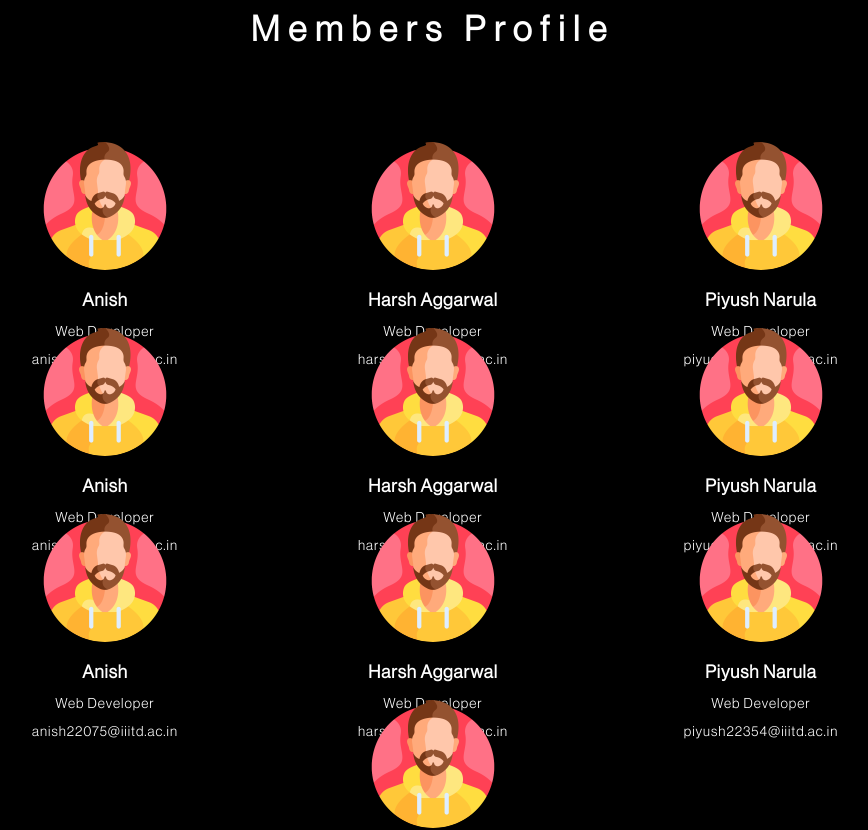
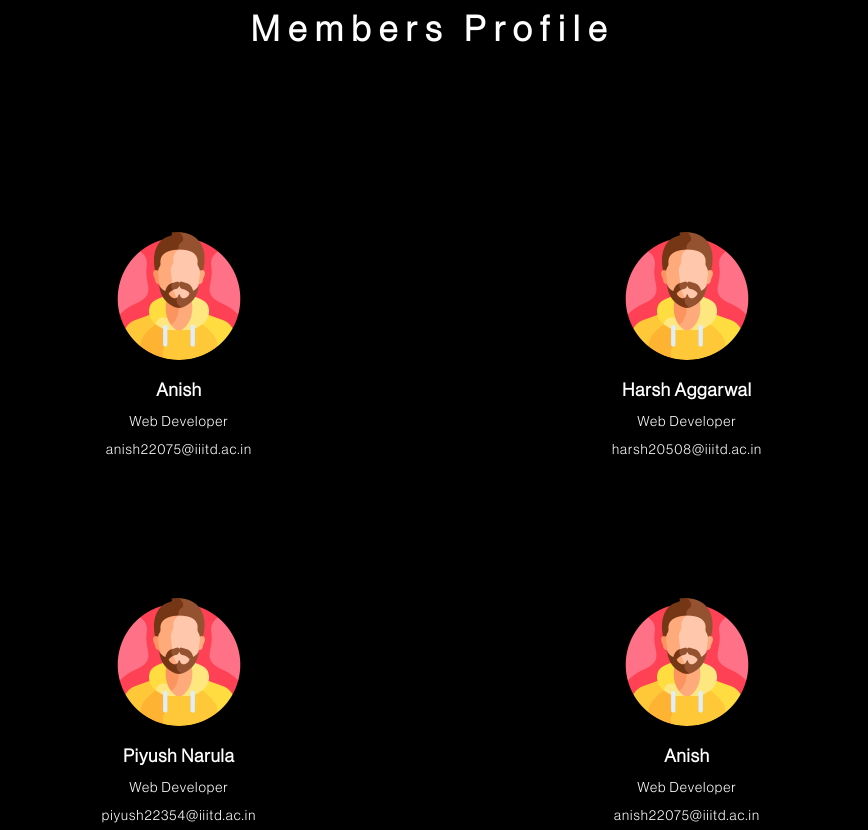
Before and after one commit to Audiobytes-IIITD/website, a React (Create React App) app: page / in a window 1280 px wide. Shown: the part 1760-2590 px from the top of the page, without its empty margins (207-1075 px from the left). Built offline with nearby package versions, Linux system fonts and the light colour scheme.

Commit message:
fixed membersc-content for mobile-desktop screens

```diff
--- a/src/components/MemberCard.js
+++ b/src/components/MemberCard.js
@@ -1,8 +1,15 @@
 import React from "react";
 
 const MemberCard = ({ name, role, email, image }) => {
+    const screenWidth = window.innerWidth;
+
+    let margin = "10px";
+    if (screenWidth >= 769 && screenWidth <= 1440) {
+        margin = "100px";
+    }
+
     return (
-        <div className="flex items-center gap-4 bg-black-800 p-4 rounded-xl flex-wrap xs:justify-center sm:justify-center xxs:justify-center" style={{ width: "300px", height: "150px", margin: "10px", flexBasis: "calc(25% - 20px)" }}> {/* Added flexBasis for controlling width */}
+        <div className="flex items-center gap-4 bg-black-800 p-4 rounded-xl flex-wrap xs:justify-center sm:justify-center xxs:justify-center" style={{ width: "300px", height: "150px", margin: margin, flexBasis: "calc(25% - 20px)" }}>
             <img src={image} alt="member" className="w-32 h-32 rounded-full" />
             <div className="flex flex-col gap-2">
                 <h2 className="text-white text-lg font-bold">{name}</h2>
```
